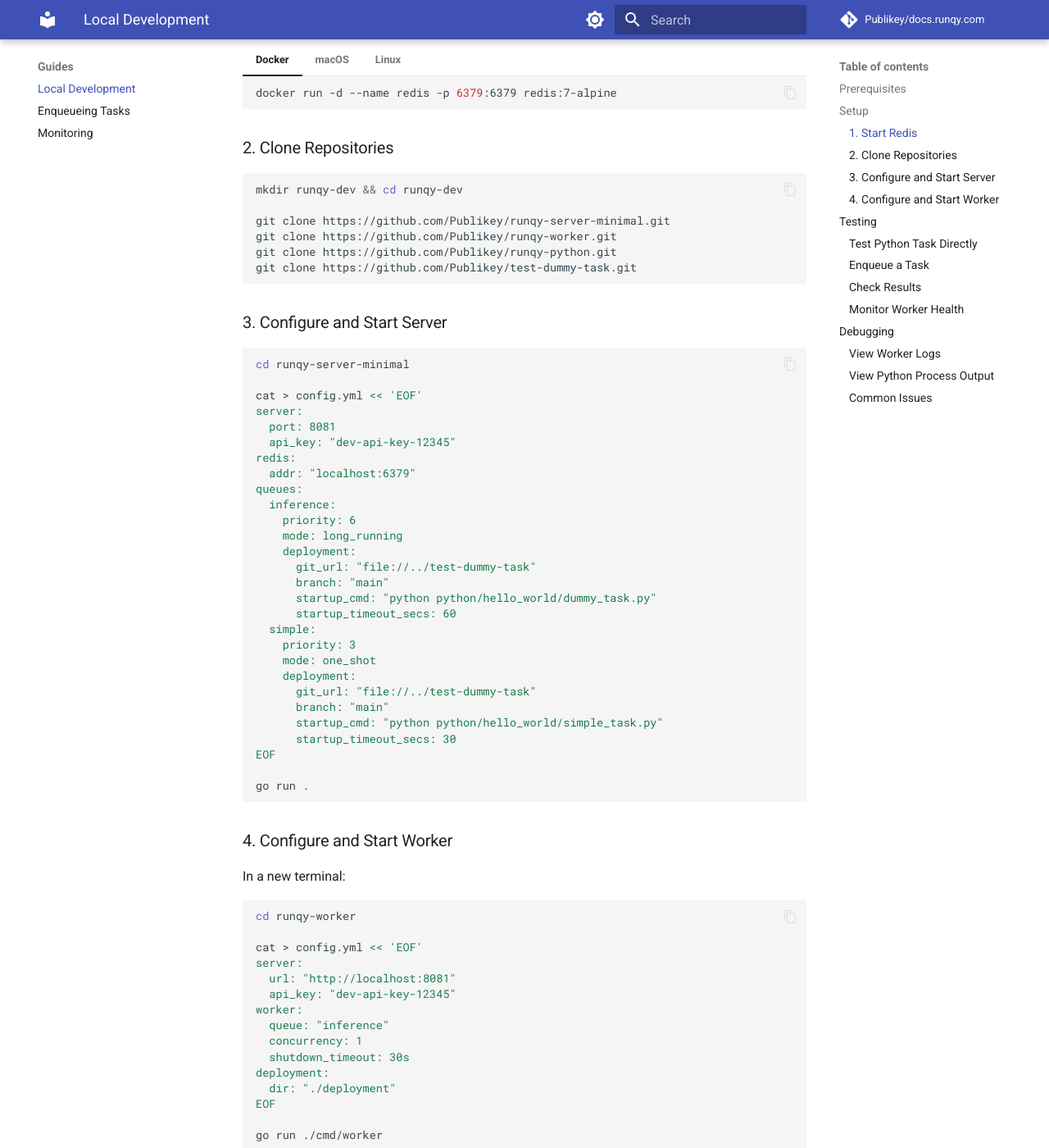
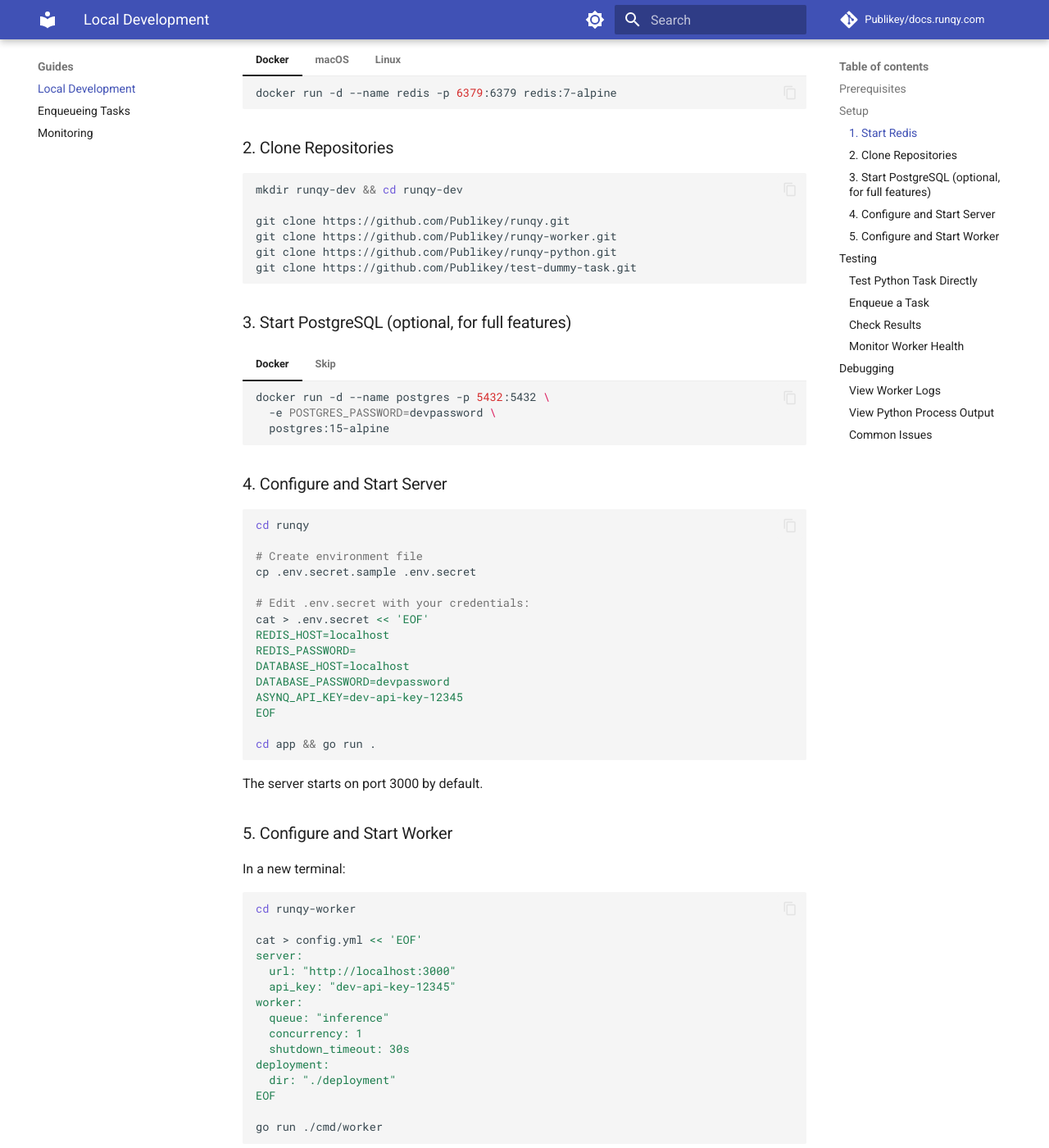
Before and after one commit to Publikey/docs.runqy.com, an MkDocs documentation site: the page built from docs/guides/local-development.md, in a window 1280 px wide and 1400 px high, scrolled down 555 px. Shown: the whole window at 82% size. Built offline with MkDocs 1.6.1 and Material for MkDocs 9.7.7, drawn with Linux system fonts in a browser that asks for light colours; comment, search, counter and statistics services are not loaded.

Commit message:
Modify: change reference from server-minimal to runqy server

````diff
--- a/docs/guides/local-development.md
+++ b/docs/guides/local-development.md
@@ -38,46 +38,49 @@
 ```bash
 mkdir runqy-dev && cd runqy-dev
 
-git clone https://github.com/Publikey/runqy-server-minimal.git
+git clone https://github.com/Publikey/runqy.git
 git clone https://github.com/Publikey/runqy-worker.git
 git clone https://github.com/Publikey/runqy-python.git
 git clone https://github.com/Publikey/test-dummy-task.git
 ```
 
-### 3. Configure and Start Server
+### 3. Start PostgreSQL (optional, for full features)
+
+=== "Docker"
+
+    ```bash
+    docker run -d --name postgres -p 5432:5432 \
+      -e POSTGRES_PASSWORD=devpassword \
+      postgres:15-alpine
+    ```
+
+=== "Skip"
+
+    PostgreSQL is optional for basic local development. The server can function with Redis-only configuration.
+
+### 4. Configure and Start Server
 
 ```bash
-cd runqy-server-minimal
+cd runqy
 
-cat > config.yml << 'EOF'
-server:
-  port: 8081
-  api_key: "dev-api-key-12345"
-redis:
-  addr: "localhost:6379"
-queues:
-  inference:
-    priority: 6
-    mode: long_running
-    deployment:
-      git_url: "file://../test-dummy-task"
-      branch: "main"
-      startup_cmd: "python python/hello_world/dummy_task.py"
-      startup_timeout_secs: 60
-  simple:
-    priority: 3
-    mode: one_shot
-    deployment:
-      git_url: "file://../test-dummy-task"
-      branch: "main"
-      startup_cmd: "python python/hello_world/simple_task.py"
-      startup_timeout_secs: 30
+# Create environment file
+cp .env.secret.sample .env.secret
+
+# Edit .env.secret with your credentials:
+cat > .env.secret << 'EOF'
+REDIS_HOST=localhost
+REDIS_PASSWORD=
+DATABASE_HOST=localhost
+DATABASE_PASSWORD=devpassword
+ASYNQ_API_KEY=dev-api-key-12345
 EOF
 
-go run .
+cd app && go run .
 ```
 
-### 4. Configure and Start Worker
+The server starts on port 3000 by default.
+
+### 5. Configure and Start Worker
 
 In a new terminal:
 
@@ -86,7 +89,7 @@
 
 cat > config.yml << 'EOF'
 server:
-  url: "http://localhost:8081"
+  url: "http://localhost:3000"
   api_key: "dev-api-key-12345"
 worker:
   queue: "inference"
````
Also changed, not shown: docs/getting-started/quickstart.md (+15 -20 lines), docs/index.md (+1 -1 lines), docs/server/index.md (+42 -9 lines).
